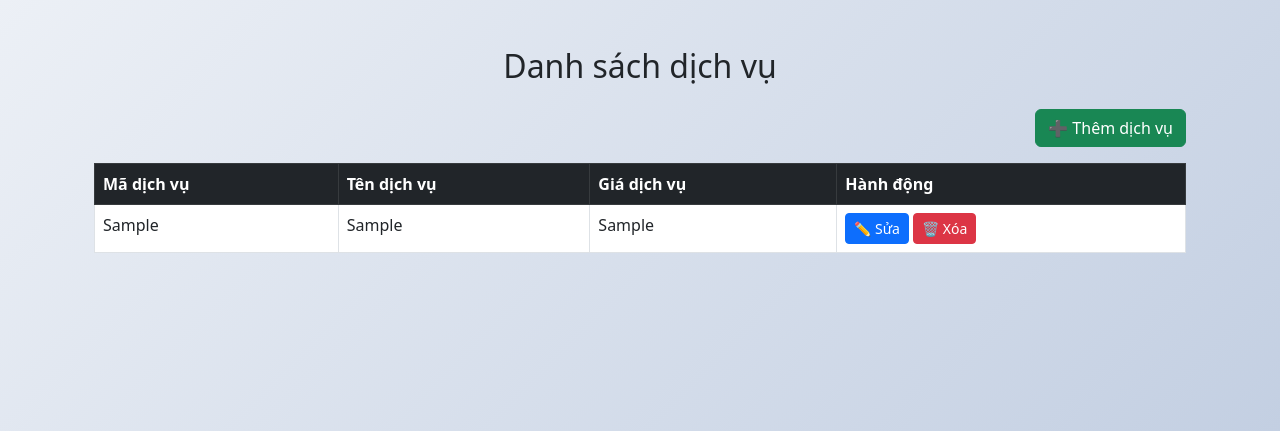
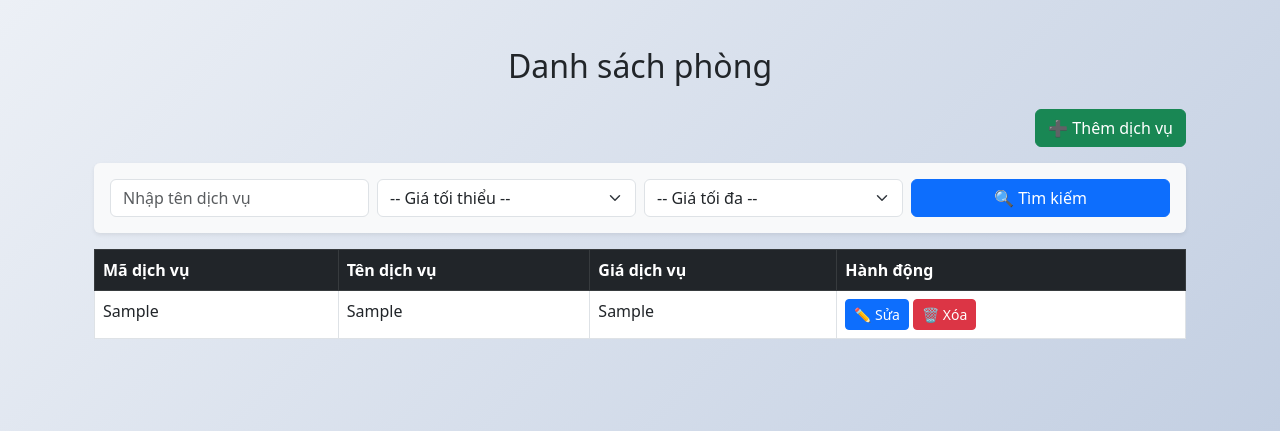
Before and after one commit to ducdz1m2/QLKS, a Django app: template QLKS/service/templates/service/service_list.html in a window 1280 px wide. Shown: the part 369-800 px from the top of the page. Run offline with Django 5.2, Linux system fonts and the light colour scheme; the template is opened without the code that fills it: most values are stand-ins (such as "Sample title", 1, 10 or a date in 2020).

Commit message:
Add Search Service

```diff
--- a/QLKS/service/templates/service/service_list.html
+++ b/QLKS/service/templates/service/service_list.html
@@ -3,10 +3,46 @@
 
 {% block content %}
 <div class="container">
-  <h2 class="text-center my-4">Danh sách dịch vụ</h2>
+  <h2 class="text-center my-4">Danh sách phòng</h2>
+
+  <!-- Nút thêm dịch vụ -->
   <div class="text-end mb-3">
     <a href="{% url 'add_service' %}" class="btn btn-success">➕ Thêm dịch vụ</a>
   </div>
+
+  <!-- Form tìm kiếm -->
+  <form method="GET" action="{% url 'search_services' %}" class="mb-3 p-3 bg-light rounded shadow-sm">
+    <div class="row g-2 align-items-center">
+      <div class="col-md-3">
+        <input type="text" name="name" class="form-control" placeholder="Nhập tên dịch vụ" value="{{ request.GET.name }}">
+      </div>
+      <div class="col-md-3">
+        <select name="min" class="form-select">
+          <option value="">-- Giá tối thiểu --</option>
+          <option value="0" {% if request.GET.min == "0" %}selected{% endif %}>0</option>
+          <option value="100000" {% if request.GET.min == "100000" %}selected{% endif %}>100,000</option>
+          <option value="200000" {% if request.GET.min == "200000" %}selected{% endif %}>200,000</option>
+          <option value="500000" {% if request.GET.min == "500000" %}selected{% endif %}>500,000</option>
+          <option value="1000000" {% if request.GET.min == "1000000" %}selected{% endif %}>1,000,000</option>
+        </select>
+      </div>
+      <div class="col-md-3">
+        <select name="max" class="form-select">
+          <option value="">-- Giá tối đa --</option>
+          <option value="100000" {% if request.GET.max == "100000" %}selected{% endif %}>100,000</option>
+          <option value="200000" {% if request.GET.max == "200000" %}selected{% endif %}>200,000</option>
+          <option value="500000" {% if request.GET.max == "500000" %}selected{% endif %}>500,000</option>
+          <option value="1000000" {% if request.GET.max == "1000000" %}selected{% endif %}>1,000,000</option>
+          <option value="10000000" {% if request.GET.max == "10000000" %}selected{% endif %}>10,000,000</option>
+        </select>
+      </div>
+      <div class="col-md-3">
+        <button type="submit" class="btn btn-primary w-100">🔍 Tìm kiếm</button>
+      </div>
+    </div>
+  </form>
+
+  <!-- Bảng danh sách dịch vụ -->
   <table class="table table-bordered table-hover">
     <thead class="table-dark">
       <tr>
@@ -18,7 +54,7 @@
     </thead>
     <tbody>
       {% for service in services %}
-      <tr style="cursor: pointer;" onclick="window.location.href='{% url 'service_detail' service.MaDichVu %}'">
+      <tr>
         <td>{{ service.MaDichVu }}</td>
         <td>{{ service.TenDichVu }}</td>
         <td>{{ service.GiaDichVu }}</td>
--- a/QLKS/service/urls.py
+++ b/QLKS/service/urls.py
@@ -1,6 +1,5 @@
 from django.urls import path
-from .views import service_list, add_service, edit_service, delete_service, service_detail
-from .views import usage_list, add_usage, edit_usage, delete_usage
+from .views import *
 
 urlpatterns = [
     #Dich vu
@@ -9,6 +8,7 @@ urlpatterns = [
     path('edit/<int:pk>/', edit_service, name='edit_service'),
     path('delete/<int:pk>/', delete_service, name='delete_service'),
     path('detail/<int:pk>/', service_detail, name='service_detail'),
+    path('search/', search_services, name='search_services'),
     #Su dung dich vu
     path('usage/', usage_list, name='usage_list'),
     path('usage/add/', add_usage, name='add_usage'),
```
Also changed, not shown: QLKS/service/views.py (+16 -0 lines).
